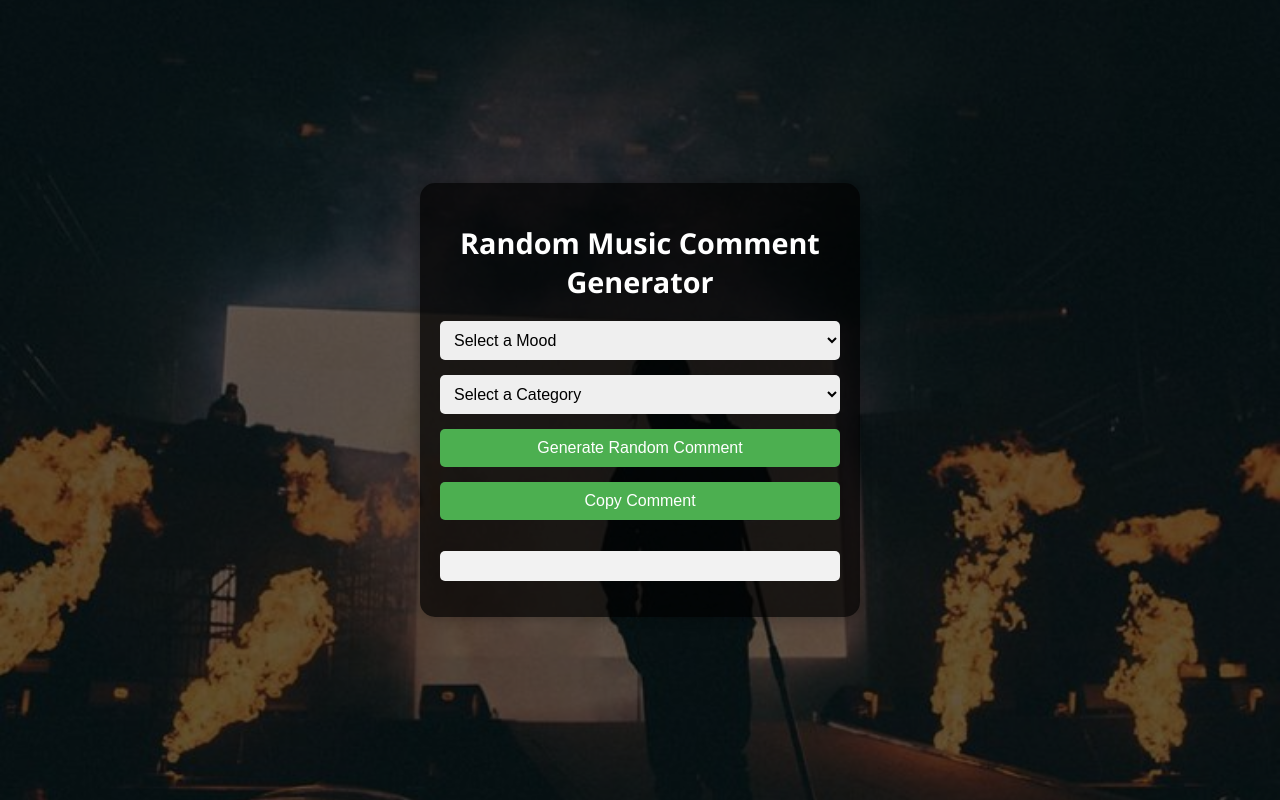
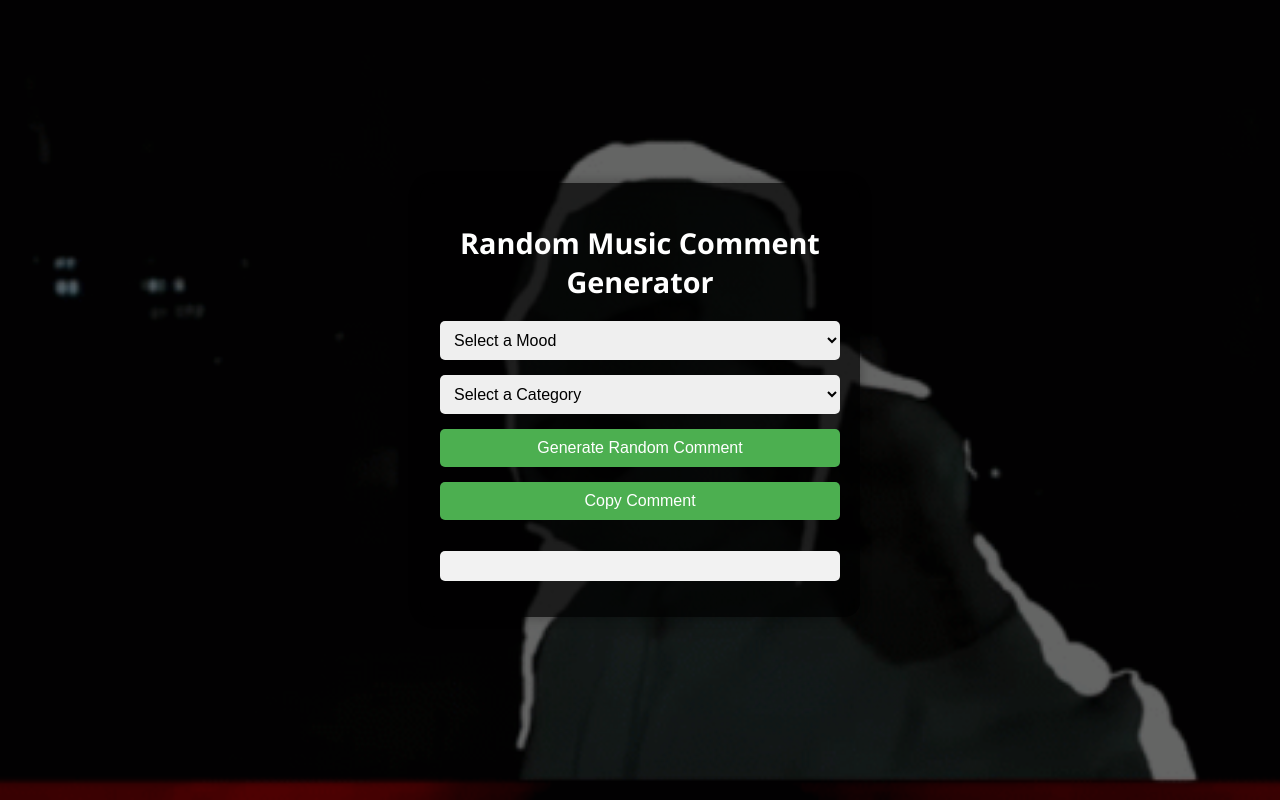
Before and after one commit to jaycss9/auranetwork2, a plain HTML site: page cm gen for hype.html in a window 1280 px wide. Drawn offline with Linux system fonts and the light colour scheme.

Commit message:
Update cm gen for hype.html

```diff
--- a/cm gen for hype.html
+++ b/cm gen for hype.html
@@ -11,7 +11,7 @@
             height: 100%;
             font-family: 'Segoe UI', Tahoma, Geneva, Verdana, sans-serif;
             color: #ffffff;
-            background: url('files/2.jpg') center/cover no-repeat;
+            background: url('files/hype.gif') center/cover no-repeat;
             display: flex;
             align-items: center;
             justify-content: center;
```
